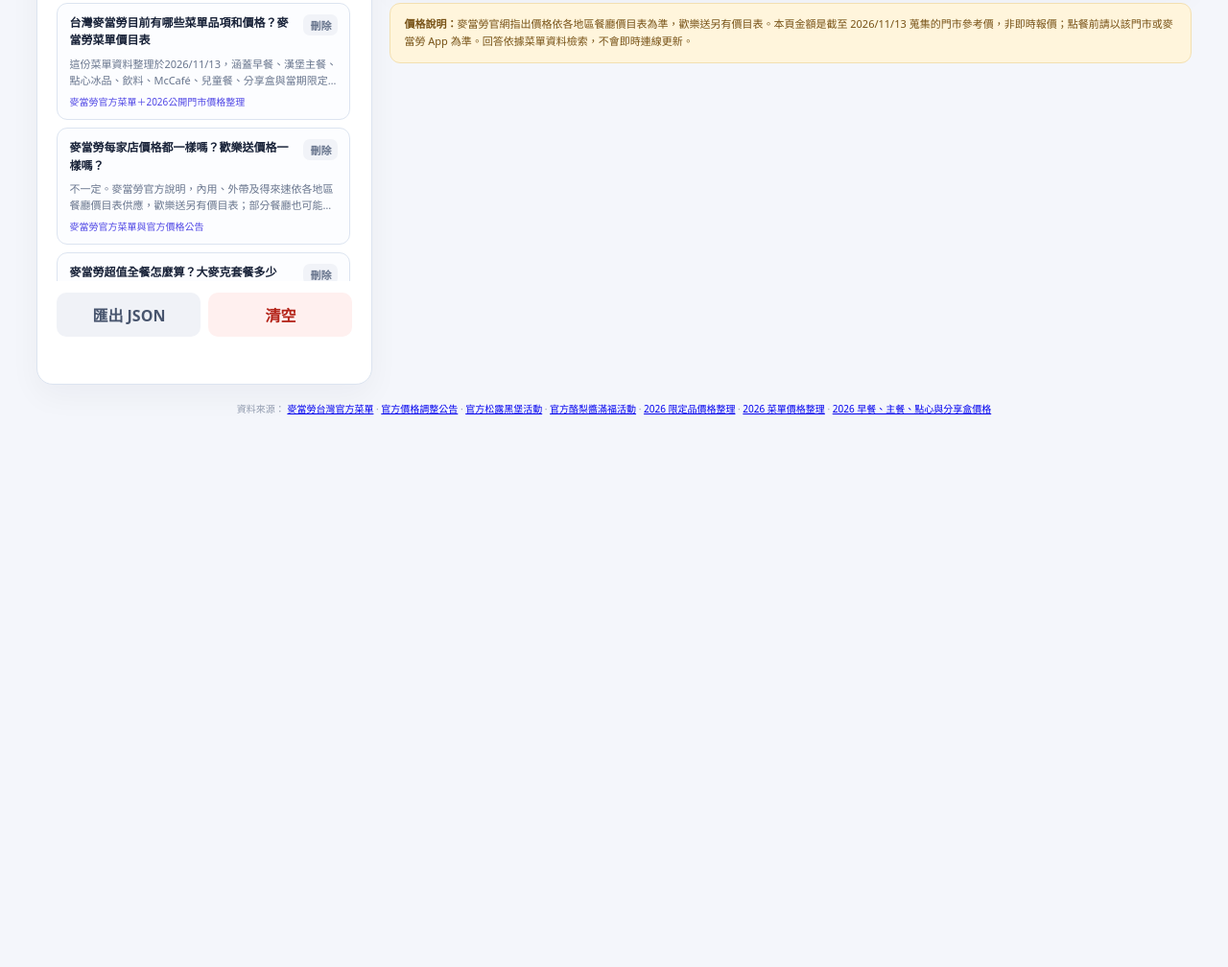
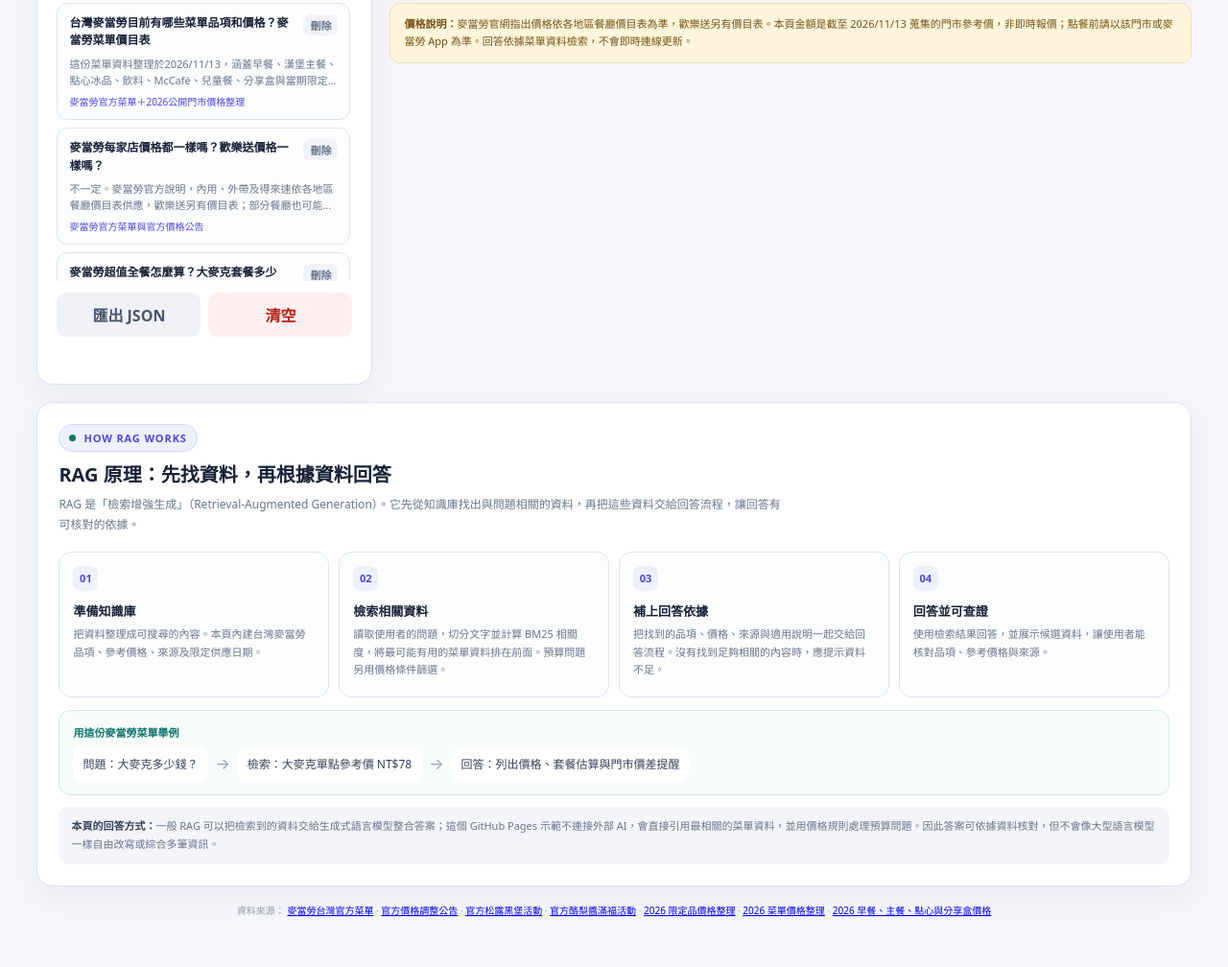
Before and after one commit to slep0721/binary-tree, a plain HTML site: page rag.html in a window 1280 px wide. Shown: the part 911-1919 px from the top of the page at 96% size. Before the commit the page ends 1396 px from the top, so only its background shows below. Drawn offline with Linux system fonts and the light colour scheme.

Commit message:
Explain RAG principles on menu page

```diff
--- a/rag.html
+++ b/rag.html
@@ -18,8 +18,10 @@
     .answer-card{overflow:hidden;padding:0}.answer-top{display:flex;justify-content:space-between;align-items:center;gap:12px;padding:15px 18px;border-bottom:1px solid var(--line);background:#fbfcff}.answer-label{display:flex;align-items:center;gap:8px;font-size:12px;font-weight:820}.answer-icon{display:grid;place-items:center;width:25px;height:25px;border-radius:8px;background:var(--teal-soft);color:var(--teal);font-size:13px}.answer-state{color:var(--muted);font-size:10px}.answer-body{min-height:116px;padding:19px 20px;color:var(--ink);font-size:15px;line-height:1.85;white-space:pre-wrap;overflow-wrap:anywhere}.answer-body.placeholder{color:#9aa4b6;font-size:13px}.answer-foot{display:flex;align-items:center;gap:7px;flex-wrap:wrap;padding:0 20px 16px;color:var(--muted);font-size:10px}.citation{padding:5px 8px;border-radius:7px;background:var(--teal-soft);color:var(--teal);font-weight:750}
     .results-head{display:flex;justify-content:space-between;align-items:center;gap:12px;margin:3px 0 10px}.results-head h2{margin:0;font-size:15px}.results-head span{color:var(--muted);font-size:10px}.result-list{display:grid;gap:9px}.result{padding:13px 14px;border:1px solid var(--line);border-radius:12px;background:#fff}.result-head{display:flex;justify-content:space-between;align-items:center;gap:10px}.rank{display:flex;align-items:center;gap:7px;color:#526078;font-size:11px;font-weight:800}.rank-mark{display:grid;place-items:center;width:21px;height:21px;border-radius:7px;background:var(--primary-soft);color:var(--primary);font-size:10px}.score{display:flex;align-items:center;gap:7px;color:var(--muted);font-size:10px}.score-track{width:76px;height:5px;overflow:hidden;border-radius:9px;background:#edf0f6}.score-fill{height:100%;border-radius:inherit;background:var(--teal)}.result-q{margin-top:9px;font-size:12px;font-weight:760;line-height:1.6}.result-a{margin-top:5px;color:#526078;font-size:11px;line-height:1.7;white-space:pre-wrap;overflow-wrap:anywhere}.result-source{margin-top:8px;color:var(--primary);font-size:10px}.results-empty{padding:15px;border:1px dashed var(--line);border-radius:11px;color:var(--muted);font-size:12px;line-height:1.7}
     .note{padding:12px 14px;border:1px solid #f2dfb1;border-radius:11px;background:var(--amber-soft);color:#775216;font-size:11px;line-height:1.7}.note b{font-weight:800}.footnote{margin:17px 2px 0;color:#929caf;font-size:10px;line-height:1.7;text-align:center}
+    .rag-guide{margin-top:18px;padding:22px}.guide-heading{max-width:760px;margin-bottom:18px}.guide-heading .eyebrow{margin-bottom:8px}.guide-heading h2{margin:0 0 7px;font-size:20px}.guide-heading p{margin:0;color:var(--muted);font-size:12px;line-height:1.75}.guide-grid{display:grid;grid-template-columns:repeat(4,minmax(0,1fr));gap:10px}.guide-step{min-height:152px;padding:14px;border:1px solid var(--line);border-radius:13px;background:#fcfdff}.guide-step-num{display:grid;place-items:center;width:26px;height:26px;border-radius:8px;background:var(--primary-soft);color:var(--primary);font-size:11px;font-weight:850}.guide-step h3{margin:11px 0 6px;font-size:13px}.guide-step p{margin:0;color:var(--muted);font-size:11px;line-height:1.7}.guide-example{margin-top:13px;padding:14px;border:1px solid #d7e9e5;border-radius:12px;background:#f7fcfa}.guide-example-title{margin-bottom:9px;color:var(--teal);font-size:11px;font-weight:850}.guide-example-flow{display:flex;align-items:center;flex-wrap:wrap;gap:8px;color:#35415a;font-size:12px;line-height:1.7}.guide-example-flow span{padding:7px 10px;border-radius:9px;background:#fff}.guide-example-flow .arrow{padding:0;background:transparent;color:#93a1b2;font-size:16px}.guide-caveat{margin:12px 0 0;padding:11px 13px;border-radius:10px;background:#f3f5fa;color:var(--muted);font-size:11px;line-height:1.7}.guide-caveat b{color:#35415a}
     @media(max-width:850px){.layout{grid-template-columns:1fr}.column:first-child{grid-template-columns:repeat(2,minmax(0,1fr));align-items:start}.column:first-child .card:first-child{grid-row:span 2}}
-    @media(max-width:600px){main{width:92%;margin:20px auto 36px}.topbar{margin-bottom:21px}.brand{display:none}.hero{display:block}.privacy{max-width:none;margin-top:14px}.column:first-child{grid-template-columns:1fr}.column:first-child .card:first-child{grid-row:auto}.card{padding:17px}.query-row{grid-template-columns:1fr}.query-row button{width:100%}.pipeline{grid-template-columns:repeat(2,1fr)}.pipe-step:nth-child(2):after{display:none}.query-options{align-items:flex-start;flex-direction:column}}
+    @media(max-width:850px){.guide-grid{grid-template-columns:repeat(2,minmax(0,1fr))}}
+    @media(max-width:600px){main{width:92%;margin:20px auto 36px}.topbar{margin-bottom:21px}.brand{display:none}.hero{display:block}.privacy{max-width:none;margin-top:14px}.column:first-child{grid-template-columns:1fr}.column:first-child .card:first-child{grid-row:auto}.card{padding:17px}.query-row{grid-template-columns:1fr}.query-row button{width:100%}.pipeline{grid-template-columns:repeat(2,1fr)}.pipe-step:nth-child(2):after{display:none}.query-options{align-items:flex-start;flex-direction:column}.rag-guide{padding:17px}.guide-grid{grid-template-columns:1fr}.guide-step{min-height:0}.guide-example-flow{align-items:stretch;flex-direction:column}.guide-example-flow .arrow{transform:rotate(90deg);align-self:center}}
     @media(prefers-reduced-motion:reduce){*,*:before,*:after{scroll-behavior:auto!important;transition:none!important}}
   </style>
 </head>
@@ -138,6 +140,46 @@
         <div class="note"><b>價格說明：</b>麥當勞官網指出價格依各地區餐廳價目表為準，歡樂送另有價目表。本頁金額是截至 2026/11/13 蒐集的門市參考價，非即時報價；點餐前請以該門市或麥當勞 App 為準。回答依據菜單資料檢索，不會即時連線更新。</div>
       </section>
     </div>
+    <section class="card rag-guide" aria-labelledby="rag-guide-title">
+      <div class="guide-heading">
+        <div class="eyebrow"><span class="dot"></span> HOW RAG WORKS</div>
+        <h2 id="rag-guide-title">RAG 原理：先找資料，再根據資料回答</h2>
+        <p>RAG 是「檢索增強生成」（Retrieval-Augmented Generation）。它先從知識庫找出與問題相關的資料，再把這些資料交給回答流程，讓回答有可核對的依據。</p>
+      </div>
+      <div class="guide-grid">
+        <article class="guide-step">
+          <span class="guide-step-num">01</span>
+          <h3>準備知識庫</h3>
+          <p>把資料整理成可搜尋的內容。本頁內建台灣麥當勞品項、參考價格、來源及限定供應日期。</p>
+        </article>
+        <article class="guide-step">
+          <span class="guide-step-num">02</span>
+          <h3>檢索相關資料</h3>
+          <p>讀取使用者的問題，切分文字並計算 BM25 相關度，將最可能有用的菜單資料排在前面。預算問題另用價格條件篩選。</p>
+        </article>
+        <article class="guide-step">
+          <span class="guide-step-num">03</span>
+          <h3>補上回答依據</h3>
+          <p>把找到的品項、價格、來源與適用說明一起交給回答流程。沒有找到足夠相關的內容時，應提示資料不足。</p>
+        </article>
+        <article class="guide-step">
+          <span class="guide-step-num">04</span>
+          <h3>回答並可查證</h3>
+          <p>使用檢索結果回答，並展示候選資料，讓使用者能核對品項、參考價格與來源。</p>
+        </article>
+      </div>
+      <div class="guide-example">
+        <div class="guide-example-title">用這份麥當勞菜單舉例</div>
+        <div class="guide-example-flow">
+          <span>問題：大麥克多少錢？</span>
+          <span class="arrow" aria-hidden="true">→</span>
+          <span>檢索：大麥克單點參考價 NT$78</span>
+          <span class="arrow" aria-hidden="true">→</span>
+          <span>回答：列出價格、套餐估算與門市價差提醒</span>
+        </div>
+      </div>
+      <p class="guide-caveat"><b>本頁的回答方式：</b>一般 RAG 可以把檢索到的資料交給生成式語言模型整合答案；這個 GitHub Pages 示範不連接外部 AI，會直接引用最相關的菜單資料，並用價格規則處理預算問題。因此答案可依據資料核對，但不會像大型語言模型一樣自由改寫或綜合多筆資訊。</p>
+    </section>
     <p class="footnote">資料來源：
       <a href="https://www.mcdonalds.com/tw/zh-tw/full-menu.html" target="_blank" rel="noopener">麥當勞台灣官方菜單</a> ·
       <a href="https://www.mcdonalds.com/tw/zh-tw/newsroom/2026/20260519.html" target="_blank" rel="noopener">官方價格調整公告</a> ·
```
